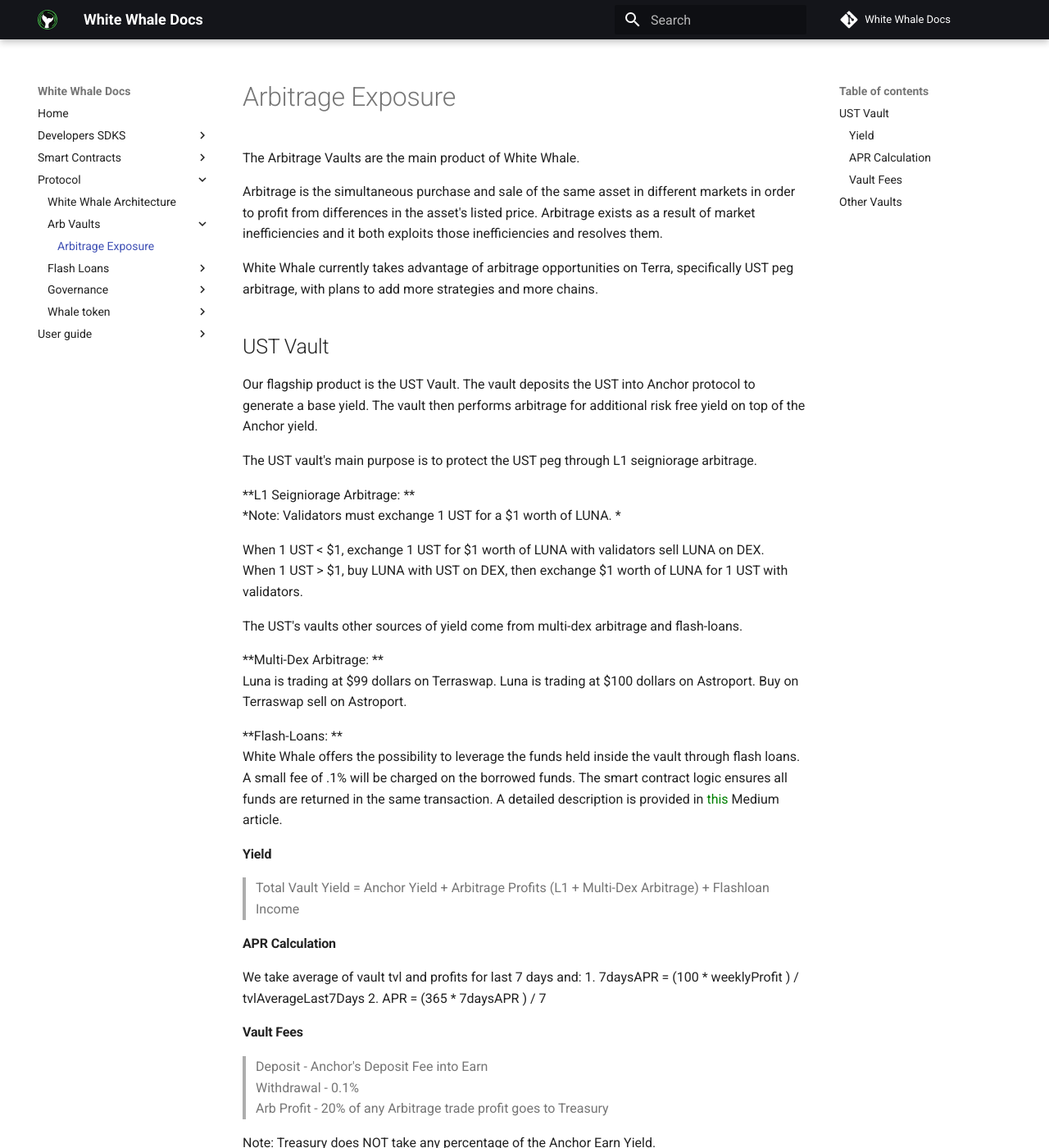
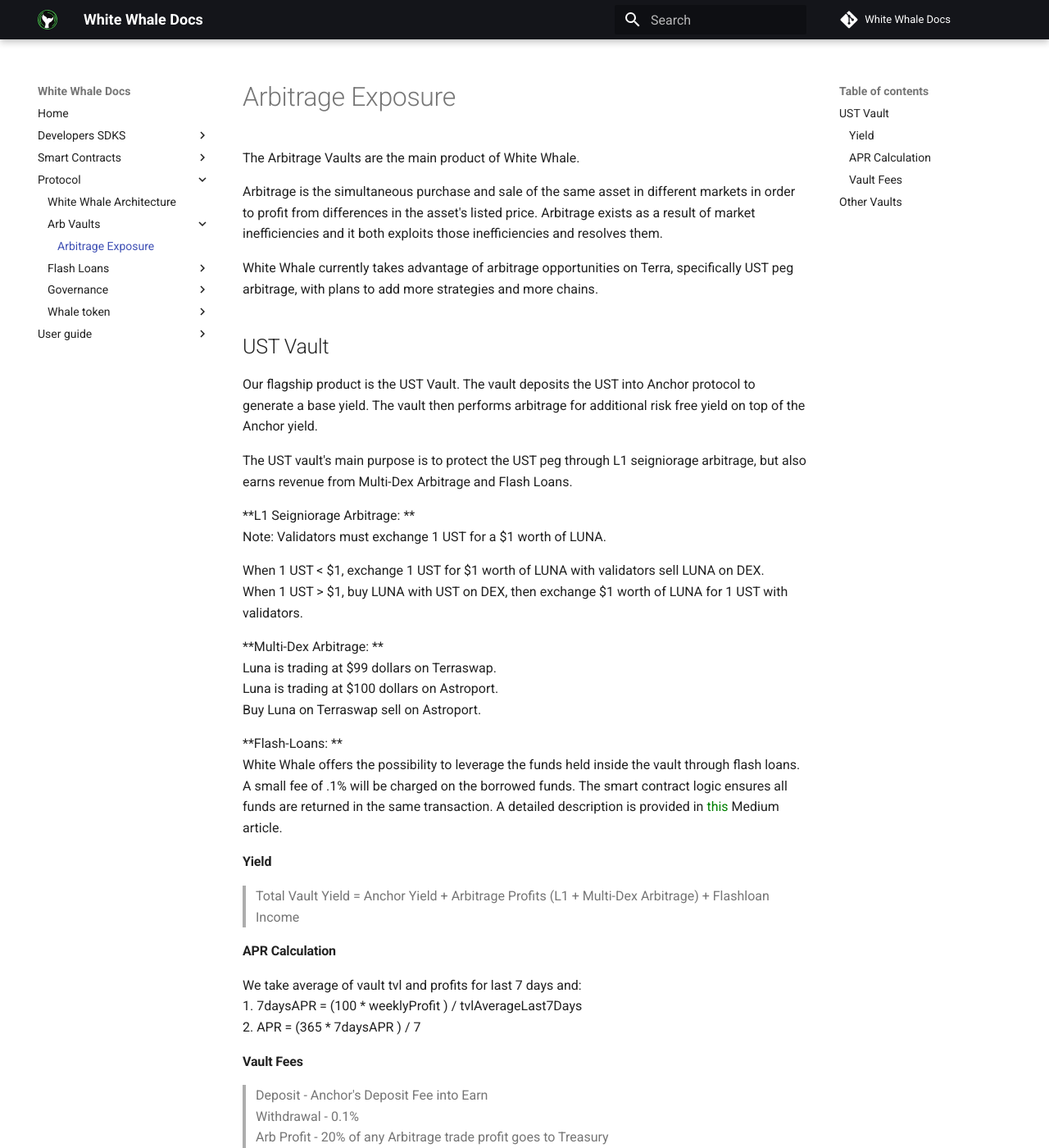
Before and after one commit to White-Whale-Defi-Platform/docs, an MkDocs documentation site: the page built from docs/protocol/Arb-Vaults/Arbitrage_Vaults.md, in a window 1280 px wide and 1400 px high. Shown: the whole window at 82% size. Built offline with MkDocs 1.6.1 and Material for MkDocs 9.7.7, drawn with Linux system fonts in a browser that asks for light colours; comment, search, counter and statistics services are not loaded.

Commit message:
fixed spacing

```diff
--- a/docs/protocol/Arb-Vaults/Arbitrage_Vaults.md
+++ b/docs/protocol/Arb-Vaults/Arbitrage_Vaults.md
@@ -9,20 +9,18 @@
 
 Our flagship product is the UST Vault. The vault deposits the UST into Anchor protocol to generate a base yield. The vault then performs arbitrage for additional risk free yield on top of the Anchor yield.
 
-The UST vault's main purpose is to protect the UST peg through L1 seigniorage arbitrage.
+The UST vault's main purpose is to protect the UST peg through L1 seigniorage arbitrage, but also earns revenue from Multi-Dex Arbitrage and Flash Loans.
 
 **L1 Seigniorage Arbitrage: **
-*Note: Validators must exchange 1 UST for a $1 worth of LUNA. *
+Note: Validators must exchange 1 UST for a $1 worth of LUNA.
 
 When 1 UST < $1, exchange 1 UST for $1 worth of LUNA with validators sell LUNA on DEX.
 When 1 UST > $1, buy LUNA with UST on DEX, then exchange $1 worth of LUNA for 1 UST with validators.
 
-The UST's vaults other sources of yield come from multi-dex arbitrage and flash-loans.
-
 **Multi-Dex Arbitrage:  **
 Luna is trading at $99 dollars on Terraswap.
 Luna is trading at $100 dollars on Astroport.
-Buy on Terraswap sell on Astroport.
+Buy Luna on Terraswap sell on Astroport.
 
 **Flash-Loans:  **
 White Whale offers the possibility to
```
